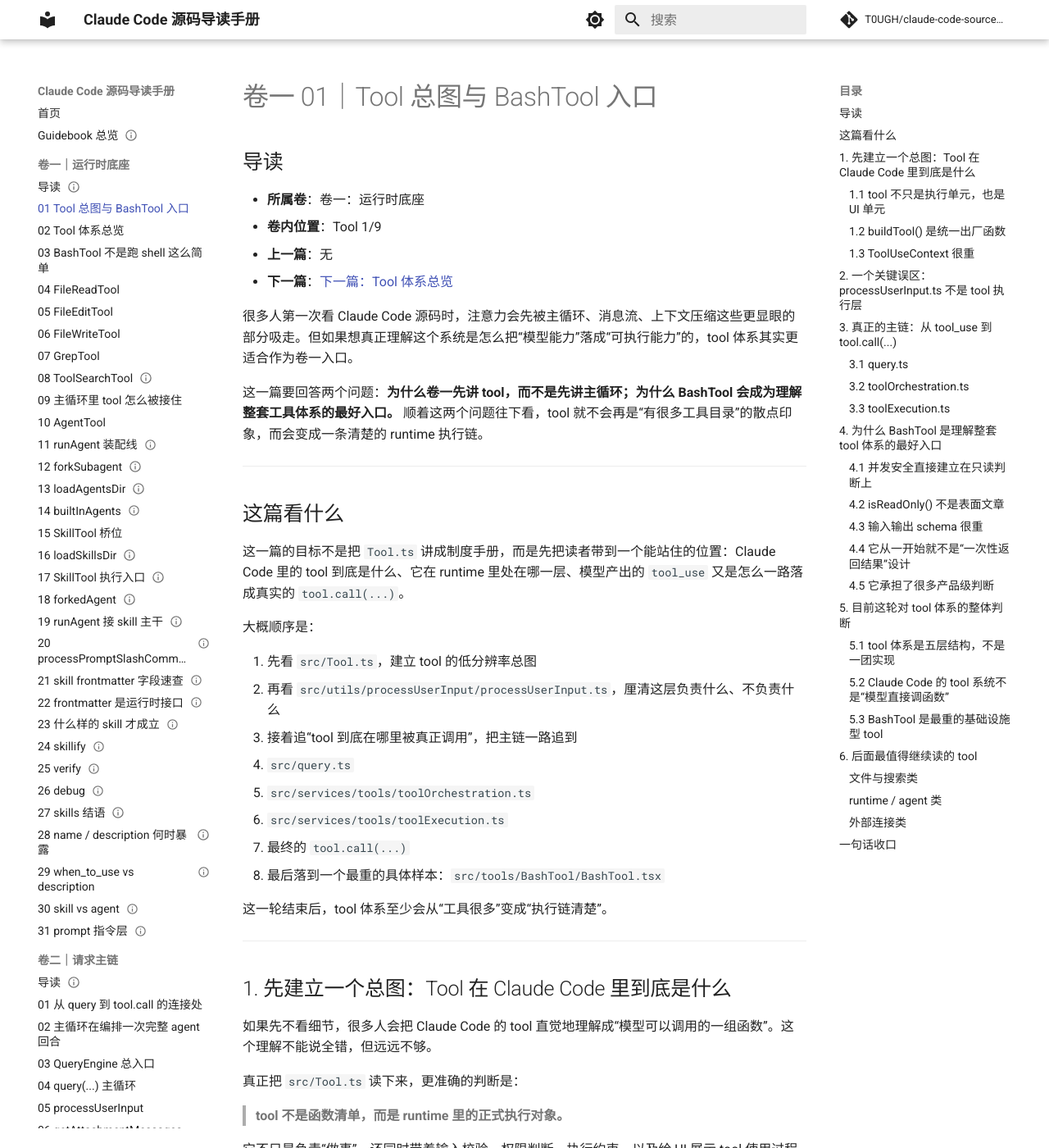
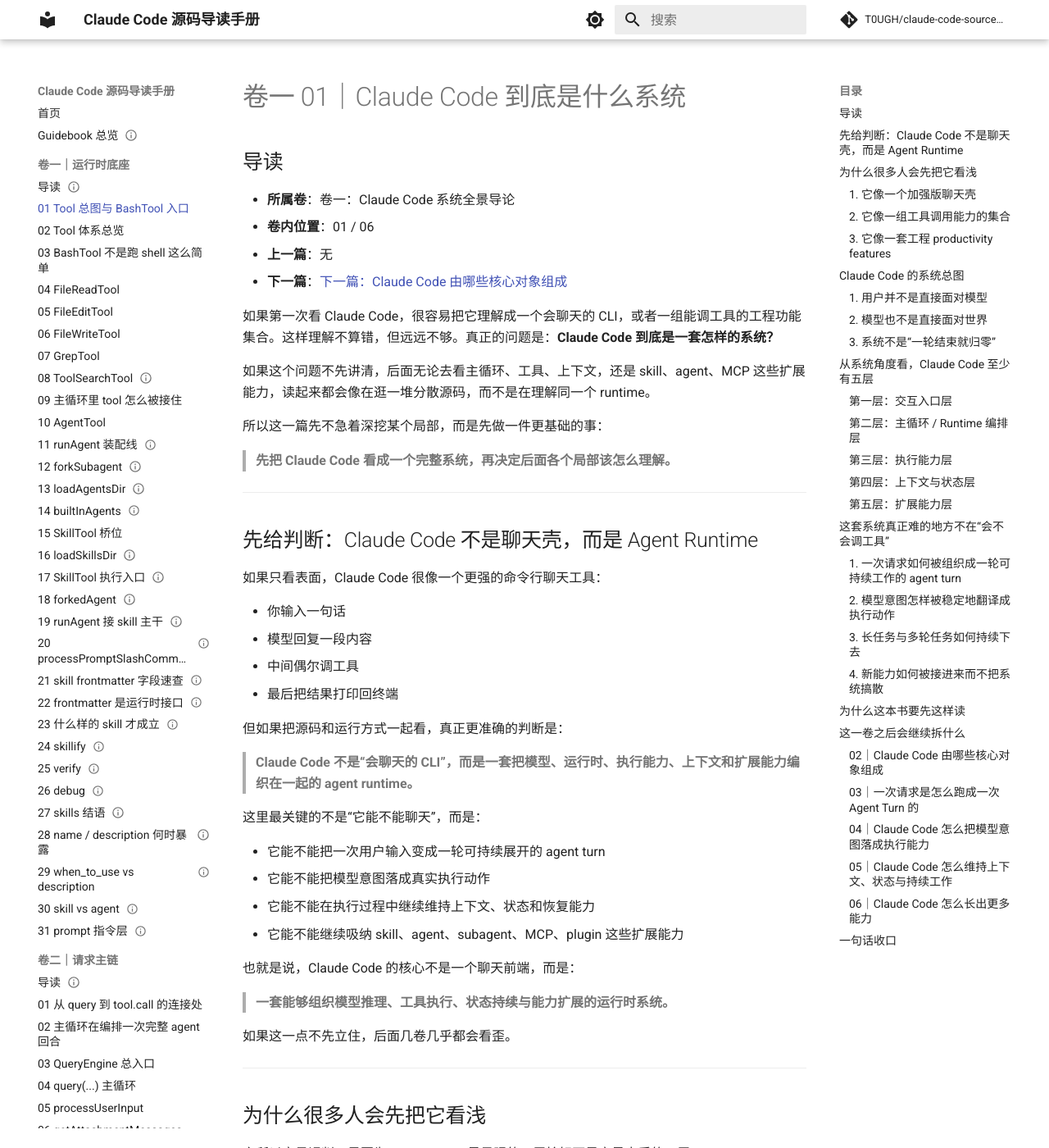
Before and after one commit to T0UGH/claude-code-source-guide, an MkDocs documentation site: the page built from docs/guidebook/volume-1/01-tool-overview-and-bash-entry.md, in a window 1280 px wide and 1400 px high. Shown: the whole window at 82% size. Built offline with MkDocs 1.6.1 and Material for MkDocs 9.7.7, drawn with Linux system fonts in a browser that asks for light colours; comment, search, counter and statistics services are not loaded; some of the changed text lies outside the part shown.

Commit message:
rewrite volume one opening chapter as system overview

````diff
--- a/docs/guidebook/volume-1/01-tool-overview-and-bash-entry.md
+++ b/docs/guidebook/volume-1/01-tool-overview-and-bash-entry.md
@@ -1,358 +1,264 @@
 ---
-title: 卷一 01｜Tool 总图与 BashTool 入口
-date: 2026-04-02
+title: 卷一 01｜Claude Code 到底是什么系统
+date: 2026-04-06
 tags:
   - Claude Code
-  - tool
-  - BashTool
-  - 源码共读
+  - 系统全景
+  - Agent Runtime
+  - 源码导读
 ---
 
-# 卷一 01｜Tool 总图与 BashTool 入口
+# 卷一 01｜Claude Code 到底是什么系统
 
 ## 导读
 
-- **所属卷**：卷一：运行时底座
-- **卷内位置**：Tool 1/9
+- **所属卷**：卷一：Claude Code 系统全景导论
+- **卷内位置**：01 / 06
 - **上一篇**：无
-- **下一篇**：[下一篇：Tool 体系总览](./02-tool-system-overview.md)
+- **下一篇**：[下一篇：Claude Code 由哪些核心对象组成](./02-tool-system-overview.md)
 
-很多人第一次看 Claude Code 源码时，注意力会先被主循环、消息流、上下文压缩这些更显眼的部分吸走。但如果想真正理解这个系统是怎么把“模型能力”落成“可执行能力”的，tool 体系其实更适合作为卷一入口。
+如果第一次看 Claude Code，很容易把它理解成一个会聊天的 CLI，或者一组能调工具的工程功能集合。这样理解不算错，但远远不够。真正的问题是：**Claude Code 到底是一套怎样的系统？**
 
-这一篇要回答两个问题：**为什么卷一先讲 tool，而不是先讲主循环；为什么 BashTool 会成为理解整套工具体系的最好入口。** 顺着这两个问题往下看，tool 就不会再是“有很多工具目录”的散点印象，而会变成一条清楚的 runtime 执行链。
+如果这个问题不先讲清，后面无论去看主循环、工具、上下文，还是 skill、agent、MCP 这些扩展能力，读起来都会像在逛一堆分散源码，而不是在理解同一个 runtime。
+
+所以这一篇先不急着深挖某个局部，而是先做一件更基础的事：
+
+> **先把 Claude Code 看成一个完整系统，再决定后面各个局部该怎么理解。**
 
 ---
 
-## 这篇看什么
+## 先给判断：Claude Code 不是聊天壳，而是 Agent Runtime
 
-这一篇的目标不是把 `Tool.ts` 讲成制度手册，而是先把读者带到一个能站住的位置：Claude Code 里的 tool 到底是什么、它在 runtime 里处在哪一层、模型产出的 `tool_use` 又是怎么一路落成真实的 `tool.call(...)`。
+如果只看表面，Claude Code 很像一个更强的命令行聊天工具：
 
-大概顺序是：
+- 你输入一句话
+- 模型回复一段内容
+- 中间偶尔调工具
+- 最后把结果打印回终端
 
-1. 先看 `src/Tool.ts`，建立 tool 的低分辨率总图
-2. 再看 `src/utils/processUserInput/processUserInput.ts`，厘清这层负责什么、不负责什么
-3. 接着追“tool 到底在哪里被真正调用”，把主链一路追到
-   - `src/query.ts`
-   - `src/services/tools/toolOrchestration.ts`
-   - `src/services/tools/toolExecution.ts`
-   - 最终的 `tool.call(...)`
-4. 最后落到一个最重的具体样本：`src/tools/BashTool/BashTool.tsx`
+但如果把源码和运行方式一起看，真正更准确的判断是：
 
-这一轮结束后，tool 体系至少会从“工具很多”变成“执行链清楚”。
+> **Claude Code 不是“会聊天的 CLI”，而是一套把模型、运行时、执行能力、上下文和扩展能力编织在一起的 agent runtime。**
+
+这里最关键的不是“它能不能聊天”，而是：
+
+- 它能不能把一次用户输入变成一轮可持续展开的 agent turn
+- 它能不能把模型意图落成真实执行动作
+- 它能不能在执行过程中继续维持上下文、状态和恢复能力
+- 它能不能继续吸纳 skill、agent、subagent、MCP、plugin 这些扩展能力
+
+也就是说，Claude Code 的核心不是一个聊天前端，而是：
+
+> **一套能够组织模型推理、工具执行、状态持续与能力扩展的运行时系统。**
+
+如果这一点不先立住，后面几卷几乎都会看歪。
 
 ---
 
-## 1. 先建立一个总图：Tool 在 Claude Code 里到底是什么
+## 为什么很多人会先把它看浅
 
-如果先不看细节，很多人会把 Claude Code 的 tool 直觉地理解成“模型可以调用的一组函数”。这个理解不能说全错，但远远不够。
+之所以容易误判，是因为 Claude Code 最显眼的一层恰好不是它最本质的一层。
 
-真正把 `src/Tool.ts` 读下来，更准确的判断是：
+用户最先接触到的往往是：
 
-> **tool 不是函数清单，而是 runtime 里的正式执行对象。**
+- 一个 CLI 界面
+- 一轮对话输入输出
+- 一些命令和 slash command
+- 一些“帮我读文件 / 改代码 / 跑命令”的直接体验
 
-它不只是负责“做事”，还同时带着输入校验、权限判断、执行约束，以及给 UI 展示 tool 使用过程和结果的协议。
+这些都是真实存在的，但它们更像是**表层交互面**，不是系统本体。
 
-这一层最值得先改掉的直觉不是“Claude Code 有很多工具”，而是：
+如果顺着这层表象去理解，就会自然得到几个偏浅的结论：
 
-> **tool 在这里并不是零散功能，而是一类可被 runtime 调度、校验、执行、展示的标准对象。**
+### 1. 它像一个加强版聊天壳
+错不在这里，而在于这只解释了“用户怎么看见它”，没有解释“系统怎么运作”。
 
-核心感受有几条。
+### 2. 它像一组工具调用能力的集合
+这也不算错，但如果只停在这里，就会把 tool 看成若干功能点，而看不见 runtime 如何调度、约束、展示、恢复和继续推进。
 
-### 1.1 tool 不只是执行单元，也是 UI 单元
+### 3. 它像一套工程 productivity features
+这更接近产品视角，但仍然没进入系统视角。你会知道它有哪些功能，却不知道这些功能为什么能被放进同一套运行时里。
 
-一个 Tool 除了 `call()` 之外，还有：
+换句话说，Claude Code 最容易被看浅，不是因为它表面做得不够明显，而是因为：
 
-- `renderToolUseMessage`
-- `renderToolUseProgressMessage`
-- `renderToolResultMessage`
-- `mapToolResultToToolResultBlockParam`
-
-这意味着 Claude Code 的工具不是“后端做事，前端随便显示”，而是工具自己就带着展示协议。
-
-### 1.2 `buildTool()` 是统一出厂函数
-
-所有工具都应该经 `buildTool()` 生成。它的作用不是花哨，而是把默认行为集中起来，比如：
-
-- 默认不并发安全
-- 默认不是只读
-- 默认不是破坏性操作
-- 默认权限检查放行到通用权限系统继续处理
-
-这样调用方拿到的永远是完整 Tool 对象，不用在外围到处补默认逻辑。
-
-### 1.3 `ToolUseContext` 很重
-
-`ToolUseContext` 里不只是工具执行参数，还带了大量 runtime 状态：
-
-- AppState
-- messages
-- readFileState
-- mcpClients
-- agentDefinitions
-- permission context
-- notification / prompt / OS notification 等回调
-
-也就是说，tool 运行时其实是深度嵌在整个 Claude Code runtime 里的，不是独立小模块。
+> **它最先暴露给用户的，是交互层；而真正该先理解的，是运行时层。**
 
 ---
 
-## 2. 一个关键误区：`processUserInput.ts` 不是 tool 执行层
+## Claude Code 的系统总图
 
-如果顺着主循环入口往下读，很容易先盯上 `processUserInput.ts`，然后误以为“tool 应该就在这里被调起来”。
+如果先把细节都压住，Claude Code 至少可以先被看成下面这张图里的系统：
 
-但更准确的理解是：
+```mermaid
+flowchart TD
+    U[用户输入] --> C[命令 / Prompt / 会话入口]
+    C --> R[Claude Code Runtime]
+    R --> M[模型推理]
+    M --> T[工具执行层]
+    T --> R
+    R --> X[上下文与状态管理]
+    X --> M
+    R --> E[扩展能力层]
+    E --> T
+    E --> M
+    R --> O[输出与继续运行]
+    O --> U
+```
 
-> **`processUserInput.ts` 是输入编排层，不是 tool 执行层。**
+这张图不用看得太细，先抓住三件事就够了。
 
-它主要做三件事：
+### 1. 用户并不是直接面对模型
+用户输入先进的不是“裸模型”，而是 Claude Code runtime。也就是说，真正接住用户请求的是运行时系统，不是单一模型 API。
 
-1. 标准化输入
-   - 文本
-   - content blocks
-   - pasted images
-   - attachment messages
+### 2. 模型也不是直接面对世界
+模型虽然能推理，但真正把意图落成动作，还要经过工具执行层、权限约束、上下文管理和扩展能力层。
 
-2. 决定走哪条路径
-   - `processBashCommand()`
-   - `processSlashCommand()`
-   - `processTextPrompt()`
+### 3. 系统不是“一轮结束就归零”
+Claude Code 不是收一条输入、吐一条输出就结束，而是始终在维护：
 
-3. 在 query 前做最后一轮拦截
-   - UserPromptSubmit hooks
-   - additional contexts
-   - blocking / preventContinuation
+- 当前消息历史
+- 当前状态
+- 当前上下文
+- 当前可用能力
+- 当前运行中的任务
 
-所以这层负责的是：
-
-- 用户输入怎么进入系统
-- 进系统之后先走哪条路径
-
-但**不是**工具最终怎么执行。
-
-这一步之所以重要，是因为它把“人类输入进入系统”和“runtime 真正执行 tool”这两层分开了。前者解决的是入口分流，后者解决的是模型已经决定调用工具之后，系统怎么把 `tool_use` 变成真实执行。
+所以它更像一个持续运行的 agent runtime，而不是一次性问答界面。
 
 ---
 
-## 3. 真正的主链：从 `tool_use` 到 `tool.call(...)`
+## 从系统角度看，Claude Code 至少有五层
 
-这一篇最关键的问题其实在这里：
+如果把这套系统进一步压成稳定的阅读对象，我觉得最值得先认清的是下面五层。
 
-> **tool 到底在哪里被真正调用？**
+### 第一层：交互入口层
+这一层回答的是：
 
-答案不在 `processUserInput.ts`，而在下面这条链：
+- 用户到底通过什么入口把意图送进系统
+- 普通 prompt、命令、slash command、后续扩展入口分别在什么位置
 
-```text
-query.ts
-  -> runTools(...)
-  -> runToolUse(...)
-  -> tool.call(...)
-```
+这一层很显眼，但不是最深的一层。
 
-这一条链立起来之后，tool 系统才真正从“抽象定义”和“输入入口”变成 runtime 里的执行路径。
+### 第二层：主循环 / Runtime 编排层
+这一层回答的是：
 
-### 3.1 `query.ts`
+- 一次请求怎么被组织成一轮 agent turn
+- 模型输出怎样继续触发工具、继续推理、继续回应
+- 为什么 Claude Code 不是“一问一答结束”
 
-`query.ts` 在模型返回 assistant message 后，会抽取 `tool_use blocks`，然后交给 `runTools(...)`。
+这是系统真正动起来的核心层。
 
-这里有一个很关键的边界：
+### 第三层：执行能力层
+这一层回答的是：
 
-- `processUserInput.ts` 处理的是“人类输入”
-- `query.ts` 处理的是“模型输出”
+- 模型产生的结构化意图如何落成真实动作
+- tool 在系统里是什么
+- 为什么工具不是“函数列表”，而是正式执行对象
 
-所以 tool 系统真正开始启动，不是在用户刚输入时，而是在模型已经决定要发起 `tool_use` 之后。
+这是 Claude Code 把“智能”接到“行动”上的关键接口层。
 
-### 3.2 `toolOrchestration.ts`
+### 第四层：上下文与状态层
+这一层回答的是：
 
-`runTools(...)` 不直接执行具体 tool，它先做调度：
+- Claude Code 如何在多轮运行中维持上下文
+- 为什么要有 context construction、session、collapse、compact、restore 这些机制
+- 为什么这套系统不会越跑越乱
 
-- 读 `isConcurrencySafe`
-- 分批
-- 并发安全的并发跑
-- 不并发安全的串行跑
+如果没有这层，Claude Code 只能是一轮一轮地短促工作，无法持续推进复杂任务。
 
-也就是说，这层更像 scheduler，不是 executor。
+### 第五层：扩展能力层
+这一层回答的是：
 
-### 3.3 `toolExecution.ts`
+- skill、agent、subagent、MCP、plugin 这些能力如何被装进系统
+- 为什么 Claude Code 不是一个封闭产品，而是一套会继续长能力的 runtime
 
-真正开始接触具体 tool 的地方，是 `runToolUse(...)`。
+这一层决定了 Claude Code 的上限不只是“内置功能”，而是“可继续装配的能力系统”。
 
-这里最关键的一步是：
+可以先把这五层记成一句话：
 
-```ts
-findToolByName(toolUseContext.options.tools, toolName)
-```
-
-模型只给了一个 `tool_use.name`，runtime 在这里把它绑定成真实的 Tool 对象。
-
-后面再走：
-
-- `validateInput`
-- `checkPermissions`
-- `tool.call(...)`
-
-所以这一层最清晰的结论是：
-
-> **Claude Code 不是主循环直接调工具，而是模型先产出结构化 `tool_use`，runtime 再把它翻译成真实的 `tool.call(...)`。**
-
-这也解释了为什么 tool 系统在源码里看起来不像“函数注册表”。它真正承接的，是模型输出和执行系统之间的翻译层。
+> **Claude Code 先接住用户，再组织主循环，再把模型意图落成执行，再维持上下文与状态，最后不断接入新的能力。**
 
 ---
 
-## 4. 为什么 BashTool 是理解整套 tool 体系的最好入口
+## 这套系统真正难的地方不在“会不会调工具”
 
-如果只是想找一个“具体工具”来读，Claude Code 里其实有很多候选。但 BashTool 之所以适合作为卷一第一篇的入口，不是因为它最常见，而是因为它最能暴露整个 tool runtime 的重量。
+如果只从产品宣传语看，Claude Code 最容易被记住的是：
 
-更直接地说：
+- 会读文件
+- 会改代码
+- 会跑命令
+- 会用 subagent
+- 会接 MCP
 
-> **BashTool 不是普通工具样本，而是 Claude Code tool 体系里压强最大的一类基础设施型工具。**
+但这些都只是“能力名词”。
 
-它同时碰到了：
+真正困难、也真正决定它系统水平的，是下面这些问题：
 
-- 执行策略
-- 安全策略
-- 并发策略
-- 长任务与后台任务
-- 输出组织
-- UI 呈现
+### 1. 一次请求如何被组织成一轮可持续工作的 agent turn
+不是“答一句”就结束，而是可能继续调用工具、继续处理结果、继续做下一步。
 
-也就是说，读 BashTool，不只是读一个 shell 工具，而是在看 Claude Code 怎样把“模型调用工具”做成一套真正的运行时执行系统。
+### 2. 模型意图怎样被稳定地翻译成执行动作
+不是让模型直接碰世界，而是让 runtime 接住它的结构化意图，再决定怎么执行、怎么约束、怎么展示。
 
-### 4.1 并发安全直接建立在只读判断上
+### 3. 长任务与多轮任务如何持续下去
+不是每轮都从零开始，而是能记住、压缩、恢复、继续推进。
 
-BashTool 里这句很关键：
+### 4. 新能力如何被接进来而不把系统搞散
+不是多加几个功能按钮，而是 skill、agent、MCP、plugin 这些东西都能放进同一套 runtime 语义里。
 
-```ts
-isConcurrencySafe(input) {
-  return this.isReadOnly?.(input) ?? false;
-}
-```
+所以更准确地说：
 
-也就是说：
-
-- 只读 bash → 更容易并发
-- 非只读 bash → 更谨慎
-
-Claude Code 没给 bash 单独再造一套并发规则，而是把并发策略直接挂在只读判断上。
-
-### 4.2 `isReadOnly()` 不是表面文章
-
-它背后接的是 `checkReadOnlyConstraints(...)`，而不是简单看命令前缀。
-
-这也解释了为什么 `readOnlyValidation.ts` 会很大。BashTool 的很多运行策略，实际上都绕不过这层判断。
-
-### 4.3 输入输出 schema 很重
-
-BashTool 的输入不只是 `command`，还有：
-
-- `timeout`
-- `description`
-- `run_in_background`
-- `dangerouslyDisableSandbox`
-- `_simulatedSedEdit`
-
-输出也不只是 `stdout/stderr`，还包括：
-
-- `interrupted`
-- `isImage`
-- `backgroundTaskId`
-- `assistantAutoBackgrounded`
-- `returnCodeInterpretation`
-- `persistedOutputPath`
-- `persistedOutputSize`
-
-所以 BashTool 返回的并不是“命令结果”，而是“命令结果 + runtime 元信息 + UI 所需信息”。
-
-### 4.4 它从一开始就不是“一次性返回结果”设计
-
-`call()` 里不是直接 `exec(command)`，而是走 `runShellCommand()`，用 async generator 做：
-
-- 流式 progress
-- 最终结果返回
-- 后台任务切换
-
-这让 BashTool 从结构上就更像一个 session 内任务执行器，而不是普通 shell wrapper。
-
-### 4.5 它承担了很多产品级判断
-
-这部分最能看出 Claude Code 的产品哲学：
-
-- 检测阻塞型 `sleep N`，引导用后台任务或 Monitor
-- 长任务可以自动 background
-- 大输出写到磁盘，再给模型 preview + path
-- 图片输出会识别并特殊处理
-- simulated sed edit 直接按 preview 结果落盘，避免 preview 和实际执行不一致
-
-这些都说明 BashTool 不只是工具，而是 Claude Code 执行体验的核心承载点之一。
+> **Claude Code 的价值不在于“它会几个动作”，而在于它怎样把这些动作组织进一套可以持续工作的系统。**
 
 ---
 
-## 5. 目前这轮对 tool 体系的整体判断
+## 为什么这本书要先这样读
 
-如果把这一轮的收获压成几句话，可以记成下面这样。
+如果现在就一头扎进具体文件，比如先去看 BashTool、FileReadTool、runAgent、compact、MCP auth，你当然也能看懂很多局部细节。
 
-### 5.1 tool 体系是五层结构，不是一团实现
+但问题是：
 
-1. `processUserInput.ts`：输入编排层
-2. `query.ts`：模型输出解释层
-3. `toolOrchestration.ts`：调度层
-4. `toolExecution.ts`：执行层
-5. `Tool.ts`：抽象层
+- 你会知道它们各自做了什么
+- 却不一定知道它们为什么会出现在同一套系统里
+- 也不一定知道它们在整张地图上各自站在哪
 
-### 5.2 Claude Code 的 tool 系统不是“模型直接调函数”
+这就是为什么这本书的阅读路径不该按“源码目录”来组织，而应该按“读者理解坡度”来组织。
 
-它中间有很明确的 runtime 翻译层：
+先有系统地图，再有局部细节，读者脑子里才会形成一个稳定的理解顺序：
 
-- 模型产出 `tool_use`
-- runtime 抽取 `tool_use`
-- runtime 调度、校验、执行
-- 再映射成 `tool_result`
+1. 它是什么系统
+2. 它由什么对象组成
+3. 它怎么跑一轮
+4. 它怎么执行
+5. 它怎么持续
+6. 它怎么扩展
 
-### 5.3 BashTool 是最重的基础设施型 tool
-
-它表面上是 shell 工具，实际上背着：
-
-- 执行策略
-- 安全策略
-- UI 策略
-- 输出整理策略
-
-这也是为什么 BashTool 看起来特别肥。
+后面每一卷，其实都只是在继续拆这六个问题中的一部分。
 
 ---
 
-## 6. 后面最值得继续读的 tool
+## 这一卷之后会继续拆什么
 
-这一篇先把 tool 体系的总图立起来。顺着这条线继续往下，最值得补的不是“再找一个复杂工具随机看”，而是把 BashTool 周边的关键判断和本地文件能力线接上。
+新卷一接下来会顺着下面这条路径往前推：
 
-接下来优先级最高的几类是：
+### 02｜Claude Code 由哪些核心对象组成
+先把 prompt、command、tool、agent、skill、context、session、runtime 这些对象认全。
 
-### 文件与搜索类
-- `FileReadTool`
-- `FileEditTool`
-- `FileWriteTool`
-- `GrepTool`
-- `GlobTool`
+### 03｜一次请求是怎么跑成一次 Agent Turn 的
+从系统总图切到动态主线，但只先看总流程。
 
-### runtime / agent 类
-- `SkillTool`
-- `AgentTool`
-- `ToolSearchTool`
+### 04｜Claude Code 怎么把模型意图落成执行能力
+进入 tool runtime 的总图，不急着深挖具体工具。
 
-### 外部连接类
-- `MCPTool`
-- `WebFetchTool`
-- `WebSearchTool`
-- `LSPTool`
+### 05｜Claude Code 怎么维持上下文、状态与持续工作
+解释为什么这套系统不是“一问一答后就重启”。
 
-如果按当前这篇的主线继续推进，最自然的是两条线：
+### 06｜Claude Code 怎么长出更多能力
+把 skill、agent、subagent、MCP、plugin 的扩展地图先立起来，并顺手把后面几卷导航出去。
 
-1. 继续深读 `readOnlyValidation.ts`
-2. 补 `FileReadTool` / `FileEditTool`
-
-前者能补清 BashTool 最核心的运行判断；后者能把“本地文件操作”这条主能力线补完整。
+也就是说，卷一读完以后，你不一定已经掌握某个局部实现，但你脑子里应该已经有了一张稳定的 Claude Code 系统地图。后面再进入主循环、工具系统、上下文管理或扩展机制时，你看到的就不再是散点文件，而是同一套 runtime 的不同侧面。
 
 ---
 
 ## 一句话收口
 
-> Claude Code 的 tool 体系，本质上不是“模型直接调用一组函数”，而是模型先产出结构化 `tool_use`，runtime 再把它翻译成可调度、可校验、可执行、可展示的正式执行流程。BashTool 之所以适合作为卷一入口，不是因为它只是最常见的工具，而是因为它最完整地暴露了这套运行时设计。
+> Claude Code 最重要的，不是它会不会聊天，也不是它能不能调工具，而是它怎样把模型、运行时、执行能力、上下文和扩展能力编织成一套可持续工作的 agent runtime。这一卷的任务，就是先把这张地图替你搭出来。
````
